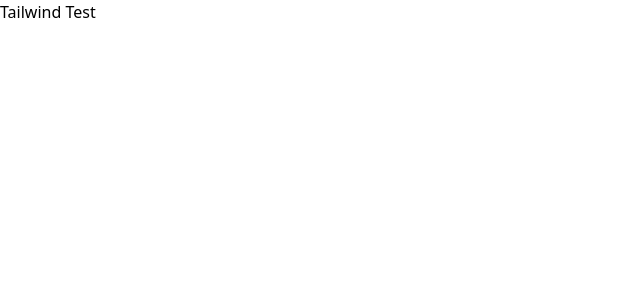
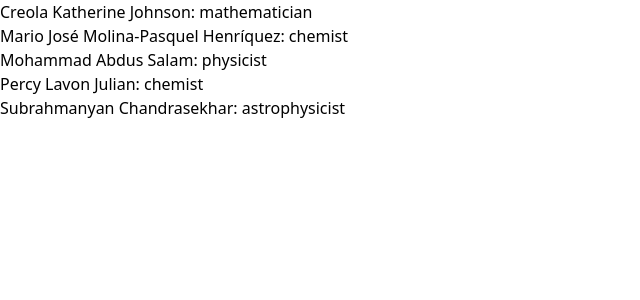
Before and after one commit to zaidoi/React, a React (Vite) app in the folder 01basicreact/: page / in a window 1280 px wide. Shown: the top 300 px of the page, without its empty margins (0-640 px from the left). Built offline with nearby package versions, Linux system fonts and the light colour scheme.

Commit message:
Form redering map jsx

```diff
--- a/01basicreact/src/App.jsx
+++ b/01basicreact/src/App.jsx
@@ -3,9 +3,17 @@
 
 
 function App() {
+  const people = [
+    'Creola Katherine Johnson: mathematician',
+    'Mario José Molina-Pasquel Henríquez: chemist',
+    'Mohammad Abdus Salam: physicist',
+    'Percy Lavon Julian: chemist',
+    'Subrahmanyan Chandrasekhar: astrophysicist'
+  ];
+  const listItems = people.map((person)=> <li>{person}</li>)
 
   return (
-    <h1 className="bg-green-500 text-center p-4 rounded-xl">Tailwind Test</h1>
+   <ul>{listItems}</ul>
   );
 }
 
```
